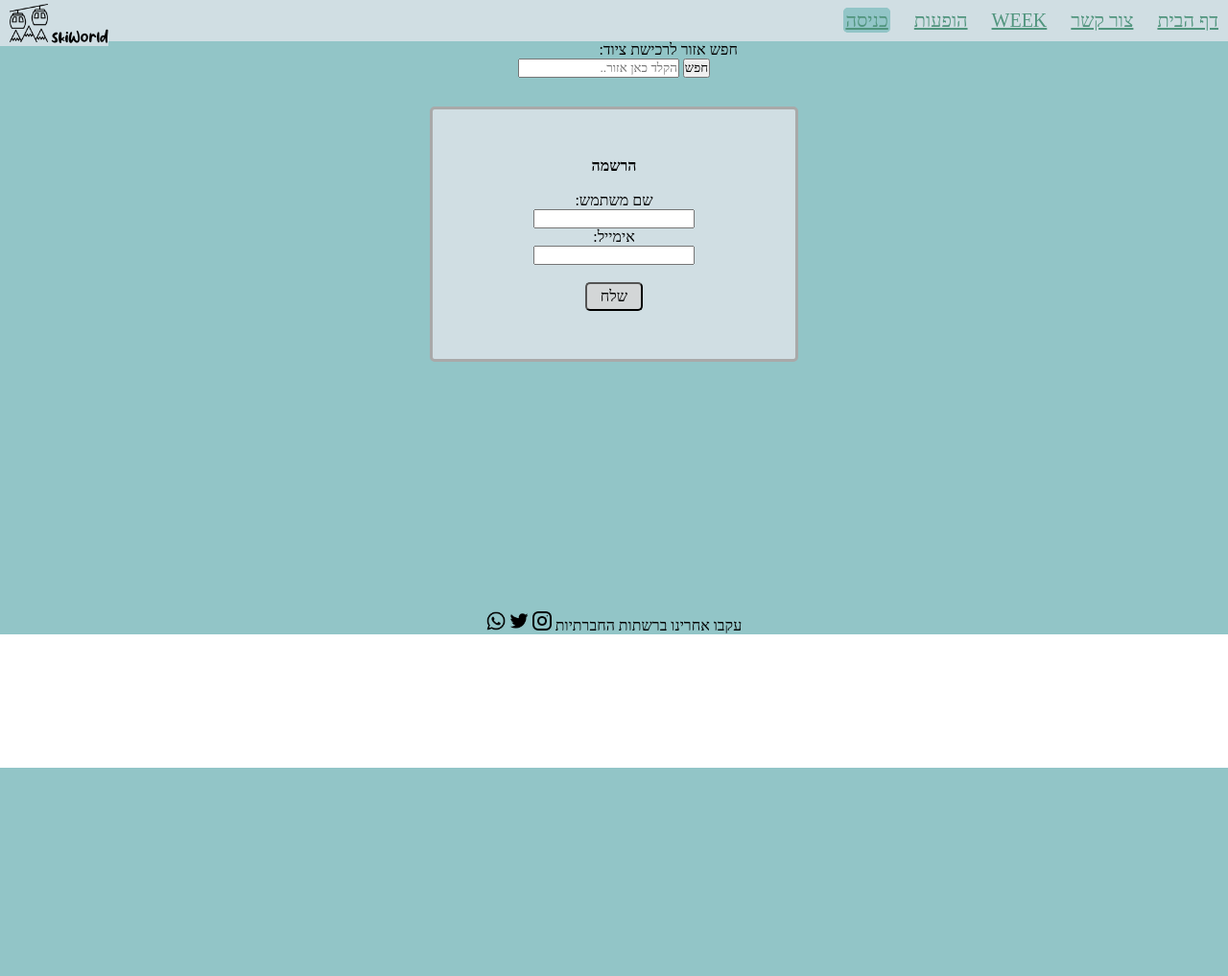
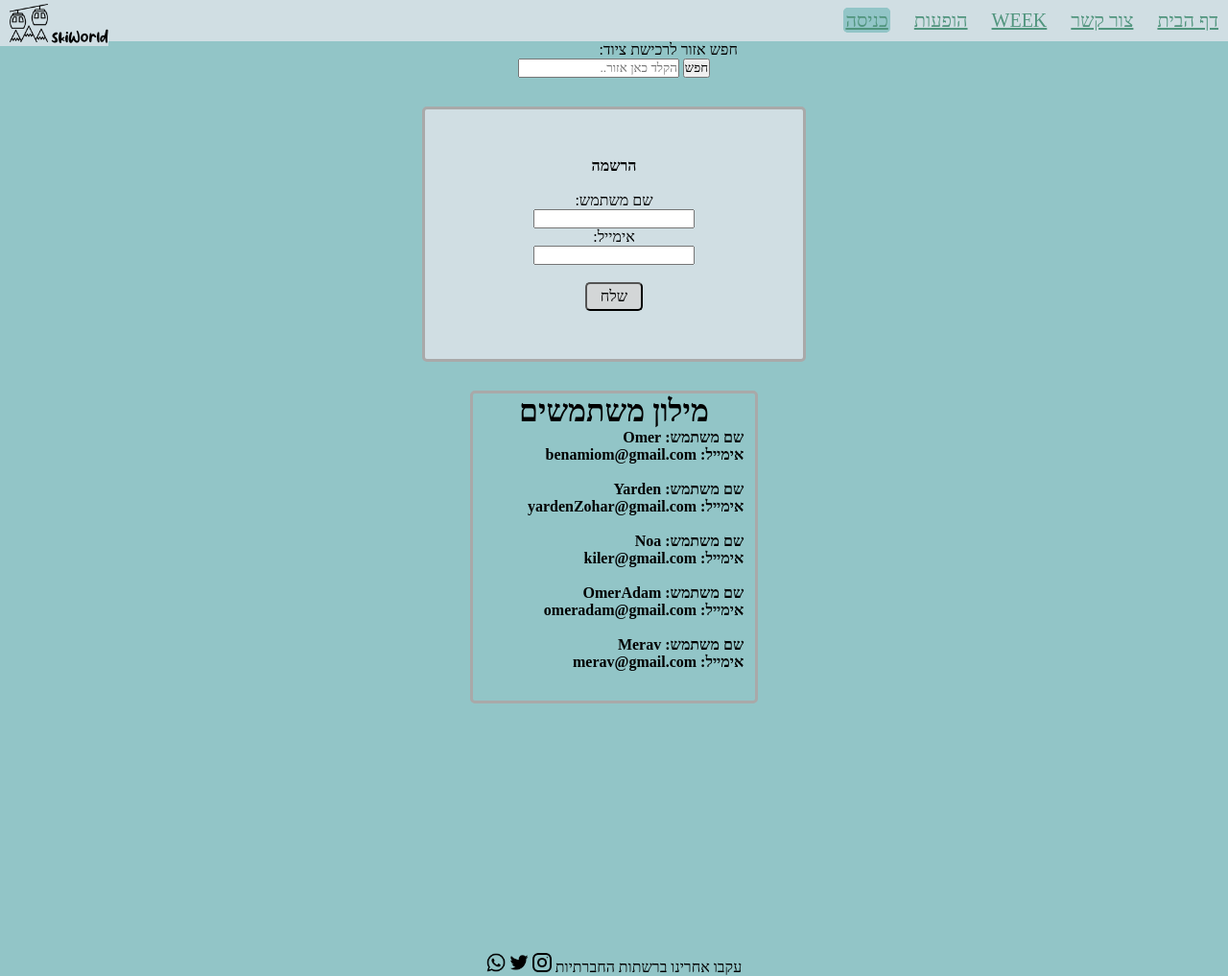
Before and after one commit to omerBenAmi1/Server, a Flask app: page /assigment3_2 in a window 1280 px wide. Shown: the whole page at 96% size. Before the commit the page ends 800 px from the top, so only its background shows below. Run offline with Flask 2, Linux system fonts and the light colour scheme; some web fonts are replaced.

Commit message:
finish assignment3

```diff
--- /dev/null
+++ b/DB.py
@@ -0,0 +1 @@
+import mysql.connector
--- a/app.py
+++ b/app.py
@@ -77,11 +77,11 @@ def assigment2():
                     session['logedin'] = True
                     print(user_dict)
                     return render_template('assigment3_2.html',
-                                        messageAgain='שמחים לראות אותך שוב')
+                                        messageAgain='שמחים לראות אותך שוב', user_dic=user_dict.items())
 
                 else:
                     return render_template('assigment3_2.html',
-                                            messageCannot='האימייל קיים עם שם משתמש אחר, הכנס שם משתמש נכון, או בחר איימל אחר')
+                                            messageCannot='האימייל קיים עם שם משתמש אחר, הכנס שם משתמש נכון, או בחר איימל אחר', user_dic=user_dict.items())
 
         user_dict.update({
             new_user: {
@@ -92,7 +92,7 @@ def assigment2():
         session['logedin'] = True
         print(user_dict)
 
-    return render_template('assigment3_2.html', messageSign='ההרשמה בוצעה בהצלחה')
+    return render_template('assigment3_2.html', messageSign='ההרשמה בוצעה בהצלחה', user_dic=user_dict.items())
 
 
 @app.route('/ContactUs')
--- a/static/assigment3.css
+++ b/static/assigment3.css
@@ -12,7 +12,7 @@ body{
     border: darkgrey 3px solid;
     border-radius: 5px;
     margin: 30px auto;
-    width: 30%;
+    width: 400px;
     padding: 50px;
     background-color: var(--ligthABlue);
 }
@@ -26,6 +26,17 @@ body{
     text-align: right;
 }
 
+#dic_user{
+    border: darkgrey 3px solid;
+    border-radius: 5px;
+    margin: 30px auto;
+    width: 300px;
+    padding-bottom: 1%;
+}
+.user_name_email{
+    text-align: right;
+    padding-right: 4%;
+}
 #HeaderArt{
     font-size: 40px;
     text-align: center;
--- a/templates/assigment3_1.html
+++ b/templates/assigment3_1.html
@@ -4,7 +4,7 @@
     <div id="assigment3_1Body">
         {{ super() }}
         {% if session.logedin %}
-            רצינו שתדעי {{ session.user }}<br>
+            חשוב לזכור {{ session.user }}<br>
         {% endif %}
         <h1 id="header6"> הופעות ה- Week </h1>
         {{ dates | default('') | join(' | ') }}
--- a/templates/assigment3_2.html
+++ b/templates/assigment3_2.html
@@ -52,6 +52,16 @@
         {% if messageCannot %}
             <h4>{{ messageCannot }}</h4>
         {% endif %}
+        <div id="dic_user">
+            <h1>מילון משתמשים</h1>
+            <div>
+                {% for u, data in user_dic: %}
+                    <h4 class="user_name_email"> שם משתמש: {{ data.name }}</h4>
+                    <h4 class="user_name_email">  אימייל: {{ data.email }} </h4><br>
+                {% endfor %}
+            </div>
+        </div>
+
 
         <footer id="footer1">
             <p class="pFooter">
```
